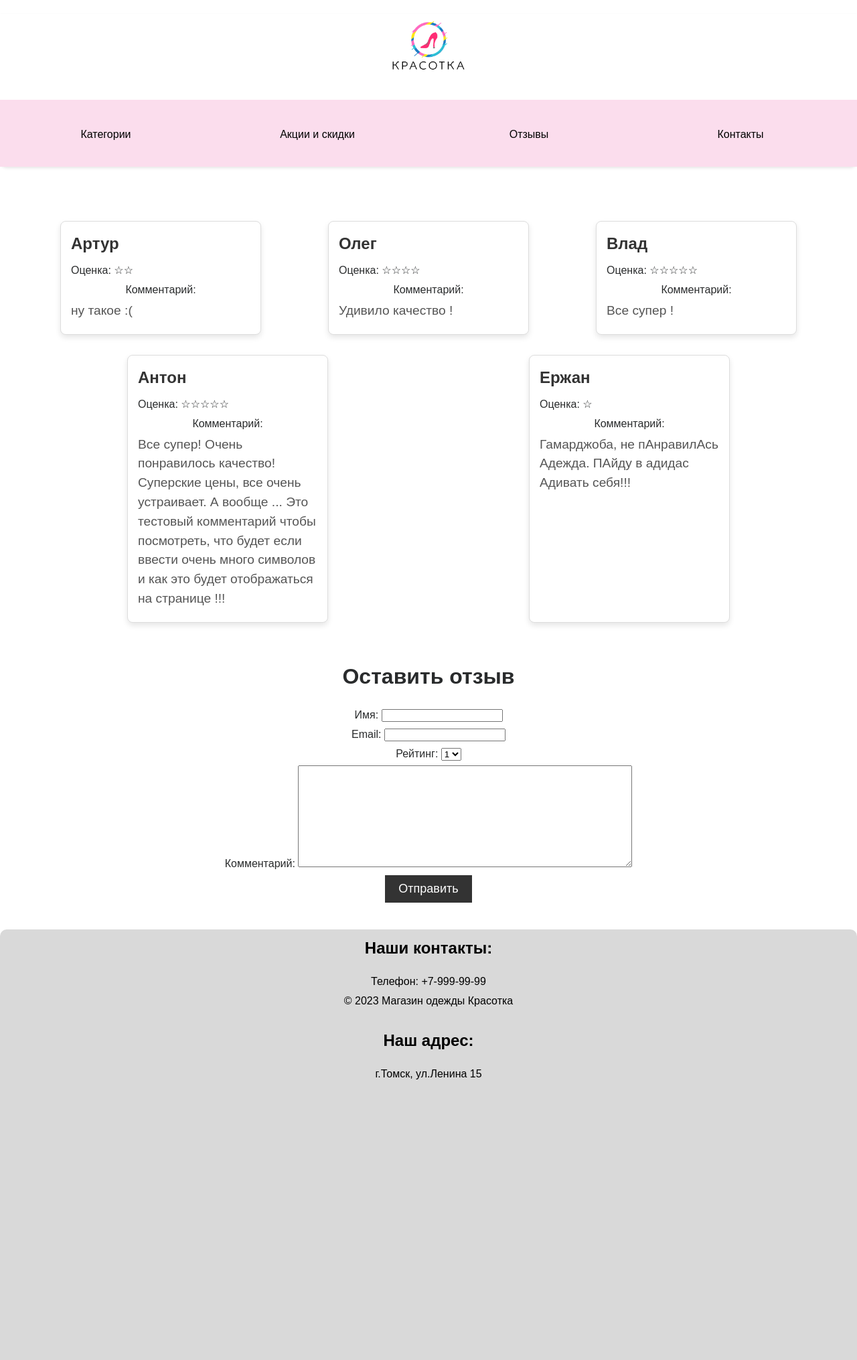
After one commit to wladigggM/KrasotkaPet, a Django app: page /reviews/ in a window 1280 px wide. The commit adds this page. Shown: the whole page at 67% size. Run offline with Django 4.2, Linux system fonts and the light colour scheme; data comes from the database, SQL or seed files in the repository; both versions use the stored data as it was after the commit.

Commit message:
'Изменил вкладку о нас на вкладку отзывы. Добавил возможность оставлять отзыв. Для этого была создана модель reviews и форма addreview через котор ую осуществляется добавления отзыва в бд. Добавление отзыва в бд сделал для того чтобы можно было отображать отзывы, а так же для дальнейшего редактирования в админ панеле(которой пока что нет)'

```diff
--- a/magaz/magaz/templates/base.html
+++ b/magaz/magaz/templates/base.html
@@ -6,7 +6,7 @@
     <meta name="viewport"
           content="width=device-width, user-scalable=no, initial-scale=1.0, maximum-scale=1.0, minimum-scale=1.0">
     <meta http-equiv="X-UA-Compatible" content="ie=edge">
-    <link rel="stylesheet" href="{% static 'mainApp/css/style.css' %}"/>
+    <link rel="stylesheet" href="{% static 'mainApp/css/styles1.css' %}"/>
     <title>Красотка</title>
 </head>
 <body>
@@ -16,7 +16,7 @@
         <ul>
             <li><a style="color: black;" href="http://127.0.0.1:8000/category/">Категории</a></li>
             <li><a style="color: black;" href="http://127.0.0.1:8000/sale/">Акции и скидки</a></li>
-            <li><a style="color: black;" href="http://127.0.0.1:8000/about/">О нас</a></li>
+            <li><a style="color: black;" href="http://127.0.0.1:8000/reviews/">Отзывы</a></li>
             <li><a style="color: black;" href="#bottom">Контакты</a></li>
         </ul>
     </nav>
--- /dev/null
+++ b/magaz/mainApp/forms.py
@@ -0,0 +1,26 @@
+from django import forms
+from .models import *
+
+
+# class AddReview(forms.Form):
+#     CHOICES = (('Option 1', '1'), ('Option 2', '2'), ('Option 3', '3'), ('Option 4', '4'), ('Option 5', '5'))
+#     name = forms.CharField(max_length=255, label='Имя')
+#     email = forms.CharField(max_length=255, label='Email')
+#     rating = forms.ChoiceField(choices=CHOICES, label='Рейтинг')
+#     comment = forms.CharField(widget=forms.Textarea(), label='Комментарий')
+
+class AddReview(forms.ModelForm):
+    class Meta:
+        CHOICES = (('☆', '1'), ('☆☆', '2'), ('☆☆☆', '3'), ('☆☆☆☆', '4'), ('☆☆☆☆☆', '5'))
+        model = Reviews
+        fields = ['name', 'email', 'rating', 'comment']
+        widgets = {
+            'rating': forms.Select(choices=CHOICES),
+            'comment': forms.Textarea(attrs={'cols': 60, 'rows': 10})
+        }
+        labels = {
+            'name': 'Имя',
+            'email': 'Email',
+            'rating': 'Рейтинг',
+            'comment': 'Комментарий'
+        }
--- a/magaz/mainApp/models.py
+++ b/magaz/mainApp/models.py
@@ -1,4 +1,5 @@
 from django.db import models
+
 
 class Category(models.Model):
     name = models.CharField(max_length=100)
@@ -6,6 +7,7 @@ class Category(models.Model):
 
     def __str__(self):
         return self.name
+
 
 class Item(models.Model):
     category = models.ForeignKey(Category, on_delete=models.CASCADE, null=True)
@@ -24,3 +26,10 @@ class Item(models.Model):
         if not self.category:
             self.category = Category.objects.get(name='Домашняя одежда')
         super().save(*args, **kwargs)
+
+
+class Reviews(models.Model):
+    name = models.CharField(max_length=255)
+    email = models.CharField(max_length=255)
+    rating = models.CharField(max_length=255)
+    comment = models.TextField(max_length=255)
--- a/magaz/mainApp/static/mainApp/css/style.css
+++ b/magaz/mainApp/static/mainApp/css/styles1.css
@@ -11,9 +11,13 @@ body {
     font-weight: 400;
     line-height: 1.5;
     color: #292b2c;
-    background-color: #fff;
+    background-color: white;
     font-family: 'Montserrat', 'Ubuntu', sans-serif;
     overflow-x: hidden;
+}
+
+.form-container{
+    text-align: center;
 }
 
 hr {
@@ -194,3 +198,39 @@ footer p,
 .product button:hover {
     background-color: #0069d9;
 }
+
+.reviews {
+    display: flex;
+    flex-wrap: wrap;
+    justify-content: space-around;
+    padding: 20px;
+  }
+/* СТИЛИ ДЛЯ ОТЗЫВОВ */
+.review {
+    width: 300px;
+    margin: 15px;
+    padding: 15px;
+    border: 1px solid #ddd;
+    border-radius: 8px;
+    box-shadow: 0 4px 8px rgba(0, 0, 0, 0.1);
+    background-color: #fff;
+    transition: transform 0.3s ease-in-out;
+}
+.review:hover {
+    transform: scale(1.05);
+}
+.review-name {
+    color: #333;
+    font-size: 1.5em;
+    margin-bottom: 10px;
+}
+.review-rating {
+    color: #ff9800; /* Цвет звезд рейтинга */
+    font-size: 1.2em;
+    margin-bottom: 5px;
+}
+.review-comment {
+    color: #555;
+    font-size: 1.2em;
+    margin-bottom: 5px;
+}
--- /dev/null
+++ b/magaz/mainApp/templates/reviews.html
@@ -0,0 +1,44 @@
+{% extends "base.html" %}
+{% load static %}
+{% block content %}
+<div class="reviews">
+  {% for r in reviews %}
+    <div class="review">
+        <h2 class="review-name">{{ r.name }}</h2>
+        <p class="review-raiting">Оценка: {{ r.rating }}</p>
+        <p style="text-align: center;">Комментарий:</p>
+        <p class="review-comment">{{ r.comment }}</p>
+    </div>
+  {% endfor %}
+</div>
+<div class="form-container">
+    <h1>Оставить отзыв</h1>
+
+
+    <form action="" method="POST">
+        {% csrf_token %}
+        {{ form.as_p}}
+        <button type="submit" class="btn btn-primary">Отправить</button>
+    </form>
+
+<!--    <form action="" method="post">-->
+<!--        {% csrf_token %}-->
+<!--        <label for="name">Имя:</label>-->
+<!--        <input type="text" id="name" name="name" required><br><br>-->
+<!--        <label for="email">Email:</label>-->
+<!--        <input type="email" id="email" name="email" required><br><br>-->
+<!--        <label for="rating">Оценка:</label>-->
+<!--        <select id="rating" name="rating" required>-->
+<!--            <option value="">Выберите оценку</option>-->
+<!--            <option value="1">1</option>-->
+<!--            <option value="2">2</option>-->
+<!--            <option value="3">3</option>-->
+<!--            <option value="4">4</option>-->
+<!--            <option value="5">5</option>-->
+<!--        </select><br><br>-->
+<!--        <label for="comment">Комментарий:</label><br>-->
+<!--        <textarea id="comment" name="comment" rows="5" cols="30" required></textarea><br><br>-->
+<!--        <input type="submit" value="Отправить">-->
+<!--    </form>-->
+</div>
+{% endblock %}
--- a/magaz/mainApp/urls.py
+++ b/magaz/mainApp/urls.py
@@ -26,4 +26,5 @@ urlpatterns = [
     path('category/', category),
     path('sale/', sale),
     path('category/<slug:cat_slug>/', home_linen),
+    path('reviews/', reviews),
 ]
--- a/magaz/mainApp/views.py
+++ b/magaz/mainApp/views.py
@@ -1,4 +1,7 @@
-from django.shortcuts import render
+from django.db.models import Max
+from django.shortcuts import render, redirect
+from random import randint as r
+from .forms import *
 from .models import *
 
 
@@ -32,3 +35,19 @@
         "items": items
     }
     return render(request, 'home_linen.html', data)
+
+
+def reviews(request):
+    global reviews
+    if request.method == 'POST':
+        form = AddReview(request.POST)
+        if form.is_valid():
+            try:
+                form.save()
+                return redirect('reviews')
+            except:
+                pass
+    else:
+        form = AddReview()
+        reviews = Reviews.objects.order_by('?')[:5]
+    return render(request, 'reviews.html', {'form': form, 'reviews': reviews, })
```
Also changed, not shown: magaz/mainApp/templates/blouses.html (deleted, +0 -22 lines), magaz/mainApp/templates/dresses.html (deleted, +0 -22 lines), magaz/mainApp/templates/knitwear.html (deleted, +0 -22 lines), magaz/mainApp/templates/socks.html (deleted, +0 -22 lines), magaz/mainApp/templates/underwear.html (deleted, +0 -22 lines), magaz/db.sqlite3, magaz/mainApp/migrations/0007_reviews.py (added).
